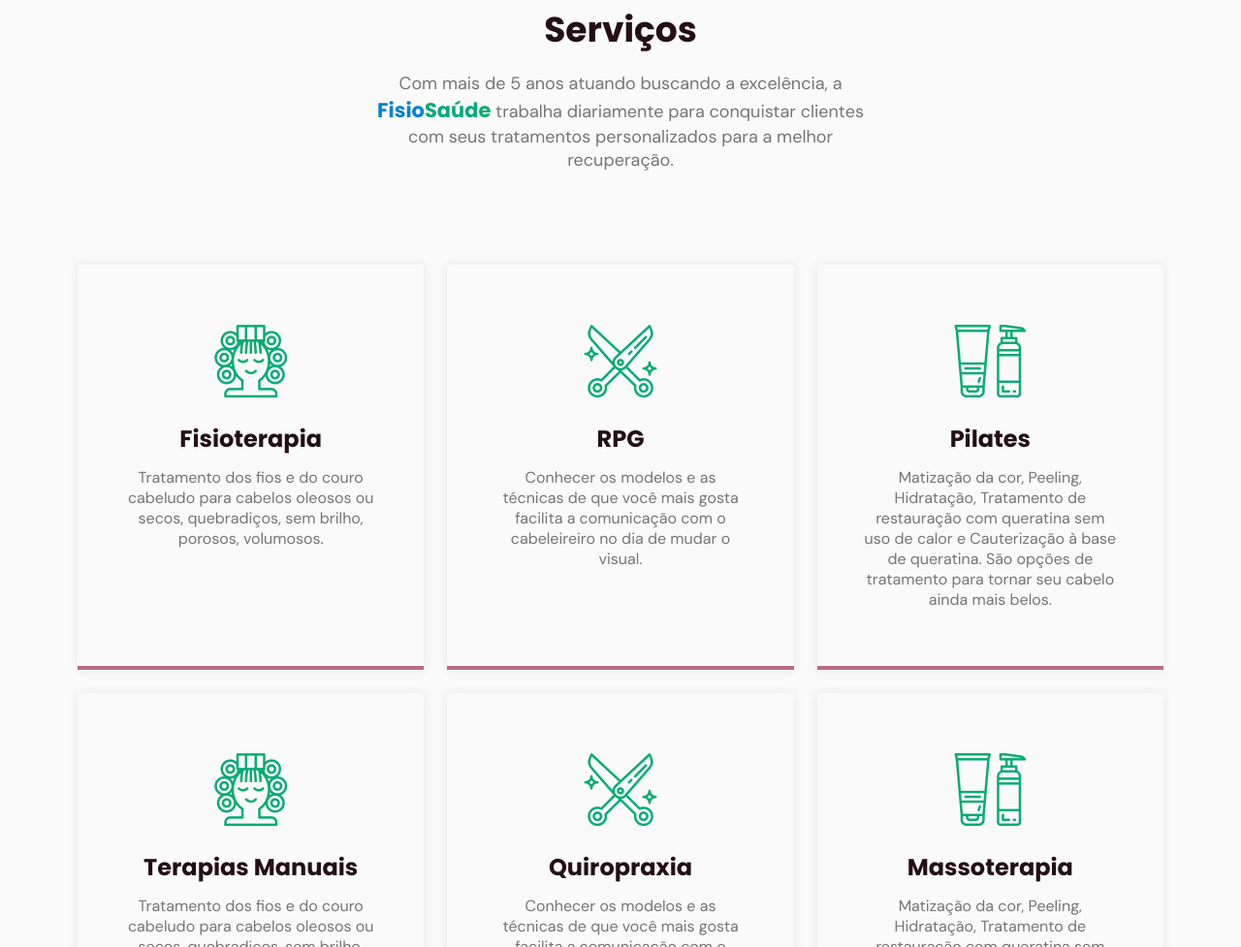
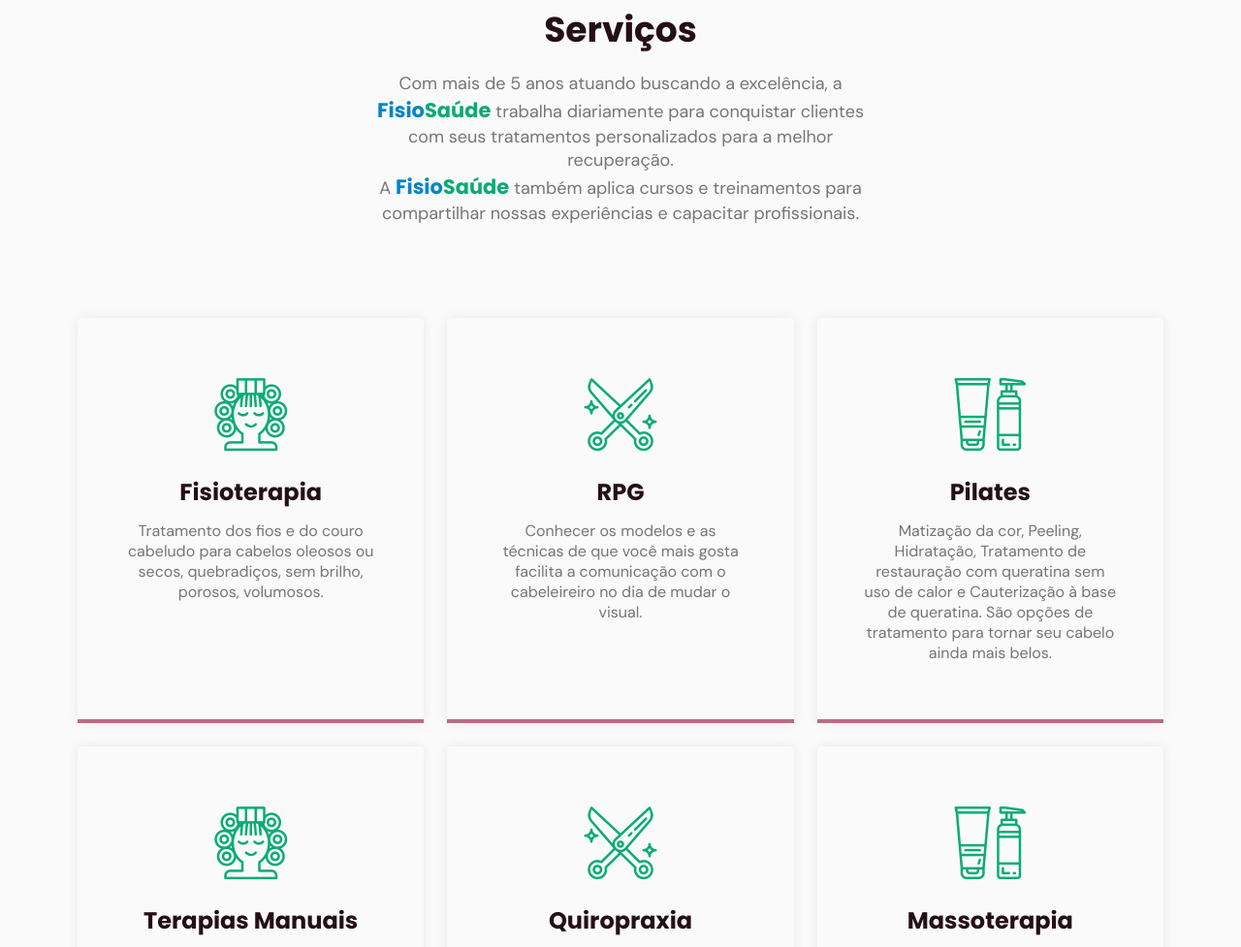
Before and after one commit to douglasabnovato/saude, a plain HTML site: page index.html in a window 1280 px wide. Shown: the part 1812-2789 px from the top of the page at 97% size. Drawn offline with nearby package versions, Linux system fonts and the light colour scheme; files whose address does not match are found by name.

Commit message:
serviços

```diff
--- a/index.html
+++ b/index.html
@@ -109,6 +109,9 @@
               <a class="logo" href="#">Fisio<span>Saúde</span></a> trabalha
               diariamente para conquistar clientes com seus tratamentos
               personalizados para a melhor recuperação.
+            </p>
+            <p class="subtitle">
+              A <a class="logo" href="#">Fisio<span>Saúde</span></a> também aplica cursos e treinamentos para compartilhar nossas experiências e capacitar profissionais.
             </p>
           </header>
           <div class="cards grid">
```
